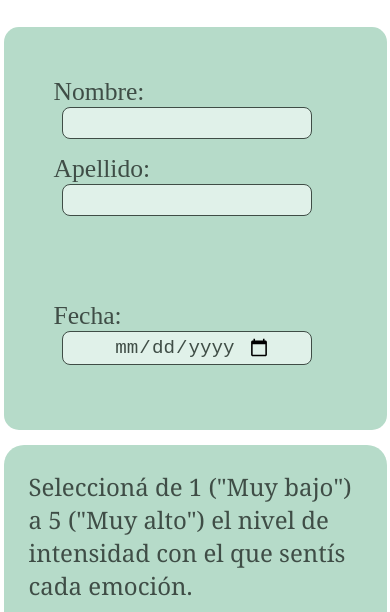
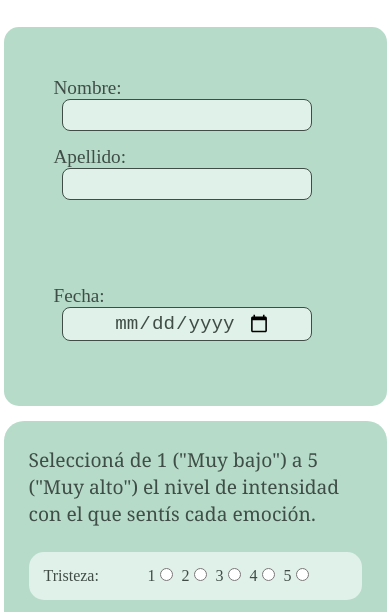
Before and after one commit to Federico-Pedro/formulario-nora, a plain HTML site: page index.html in a window 390 px wide. Shown: the part 181-793 px from the top of the page. Drawn offline with Linux system fonts and the light colour scheme.

Commit message:
Acomode un poco mas los media query para que no se rompa el formulario al achicar la pantalla, no se aun si funciona en un celular

```diff
--- a/index.html
+++ b/index.html
@@ -175,8 +175,11 @@
                 <div class="form-group">
                     <div>
                         <label for="embarazo">¿Estás embarazada o crees que podrías estarlo?: </label>
-                        Si <input type="radio" id="embarazo" name="Embarazo" value="Si" required/>
-                        No <input type="radio" id="embarazo" name="Embarazo" value="No" required/>
+                        <div class="inline">
+
+                            Si <input type="radio" id="embarazo" name="Embarazo" value="Si" required/>
+                            No <input type="radio" id="embarazo" name="Embarazo" value="No" required/>
+                        </div>
                     </div>
                 </div>
 
--- a/styles.css
+++ b/styles.css
@@ -181,6 +181,10 @@ form {
     padding: 5px;
 }
 
+.inline {
+    display: inline;
+}
+
 button {
     background-color: #3f4d46;
     color: #B6DBC9;
@@ -244,6 +248,32 @@ footer h4 {
 }
 
 @media (max-width: 754px) {
+
+    .datos-personales label {
+    width: 100px;
+    font-size: 1.2rem;
+}
+
+.emociones {
+    font-size: 1rem;
+}
+.emociones h3 {
+
+    font-size: 1.2rem;
+    font-weight: 100;
+    margin-bottom: 25px;
+}
+
+.emociones label {
+    width: 100px;
+}
+
+.emociones .form-group input {
+    margin-right: 5px;
+    transform: scale(1);
+
+}
+
     .salud {
 
     padding: 15px;
@@ -277,4 +307,8 @@ footer h4 {
     border-radius: 10px;
     padding: 5px;
 }
+
+.inline {
+    display: block;
 }
+}
```
